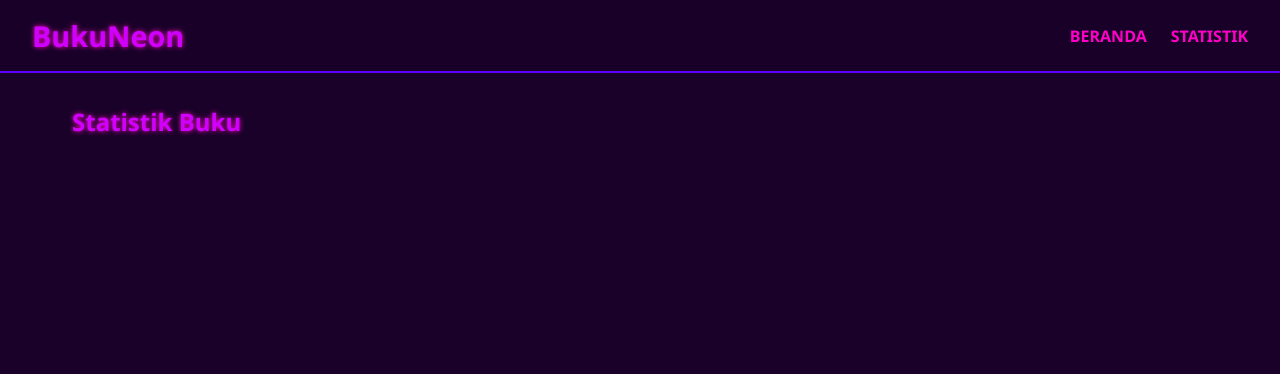
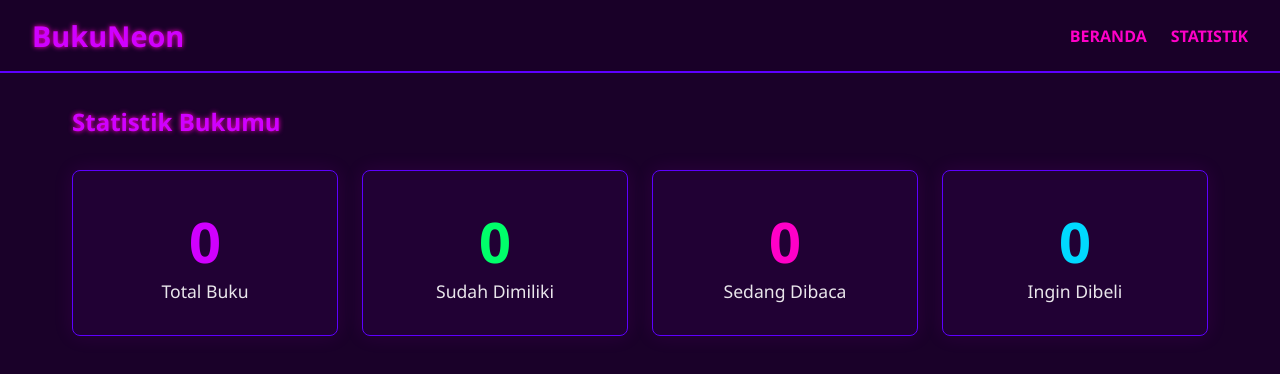
Before and after one commit to forkaton/pemrograman_web_itera_123140020, a React (Create React App) app in the folder anselmusherpinhasugian_123140020_pertemuan3/: page /stats in a window 1280 px wide. Shown: the top 374 px of the page. Built offline with nearby package versions, Linux system fonts and the light colour scheme.

Commit message:
Menambahkan Stats.css dan menambah useBookStats.js di hooks

```diff
--- /dev/null
+++ b/anselmusherpinhasugian_123140020_pertemuan3/src/hooks/useBookStats.js
@@ -0,0 +1,29 @@
+// src/hooks/useBookStats.js
+import { useBooks } from '../context/BookContext';
+
+export const useBookStats = () => {
+  const { books } = useBooks(); // Ambil list buku mentah (sebelum difilter) dari context
+
+  // Hitung statistik
+  const totalBooks = books.length;
+
+  const totalOwned = books.filter(
+    (book) => book.status === 'milik'
+  ).length;
+
+  const totalReading = books.filter(
+    (book) => book.status === 'baca'
+  ).length;
+
+  const totalToBuy = books.filter(
+    (book) => book.status === 'beli'
+  ).length;
+
+  // Kembalikan sebagai objek yang rapi
+  return {
+    totalBooks,
+    totalOwned,
+    totalReading,
+    totalToBuy,
+  };
+};
--- /dev/null
+++ b/anselmusherpinhasugian_123140020_pertemuan3/src/pages/Stats.css
@@ -0,0 +1,44 @@
+/* src/pages/Stats.css */
+
+.stats-grid {
+  display: grid;
+  grid-template-columns: repeat(auto-fit, minmax(200px, 1fr));
+  gap: 1.5rem;
+  margin-top: 2rem;
+}
+
+.stat-card {
+  padding: 2rem;
+  border-radius: 8px;
+  text-align: center;
+  color: white;
+  border: 1px solid var(--border-color);
+  background-color: rgba(43, 0, 69, 0.4);
+  box-shadow: 0 0 20px rgba(208, 0, 255, 0.1);
+  transition: all 0.2s ease-in-out;
+}
+
+.stat-card:hover {
+  transform: translateY(-5px);
+}
+
+.stat-value {
+  font-size: 3.5rem;
+  font-weight: bold;
+  margin: 0;
+  color: white;
+  text-shadow: none; /* Override shadow default */
+}
+
+.stat-title {
+  font-size: 1.1rem;
+  margin: 0;
+  font-weight: 500;
+  opacity: 0.9;
+}
+
+/* Warna-warna Neon */
+.card-total .stat-value { color: var(--primary-color); }
+.card-milik .stat-value { color: var(--success-color); }
+.card-baca .stat-value { color: var(--secondary-color); }
+.card-beli .stat-value { color: #00d9ff; }
--- a/anselmusherpinhasugian_123140020_pertemuan3/src/pages/Stats.js
+++ b/anselmusherpinhasugian_123140020_pertemuan3/src/pages/Stats.js
@@ -1,11 +1,31 @@
 // src/pages/Stats.js
 import React from 'react';
+import { useBookStats } from '../hooks/useBookStats';
+import './Stats.css'; // Kita akan buat file CSS ini
+
+// Ini adalah komponen internal kecil untuk tampilan (Reusable Component #5)
+const StatCard = ({ title, value, className }) => {
+  return (
+    <div className={`stat-card ${className || ''}`}>
+      <h3 className="stat-value">{value}</h3>
+      <p className="stat-title">{title}</p>
+    </div>
+  );
+};
 
 const Stats = () => {
+  // Panggil custom hook kita!
+  const { totalBooks, totalOwned, totalReading, totalToBuy } = useBookStats();
+
   return (
-    <div>
-      <h2>Statistik Buku</h2>
-      {/* Nanti kita isi dengan data dari custom hook useBookStats */}
+    <div className="stats-page-container">
+      <h2>Statistik Bukumu</h2>
+      <div className="stats-grid">
+        <StatCard title="Total Buku" value={totalBooks} className="card-total" />
+        <StatCard title="Sudah Dimiliki" value={totalOwned} className="card-milik" />
+        <StatCard title="Sedang Dibaca" value={totalReading} className="card-baca" />
+        <StatCard title="Ingin Dibeli" value={totalToBuy} className="card-beli" />
+      </div>
     </div>
   );
 };
```
